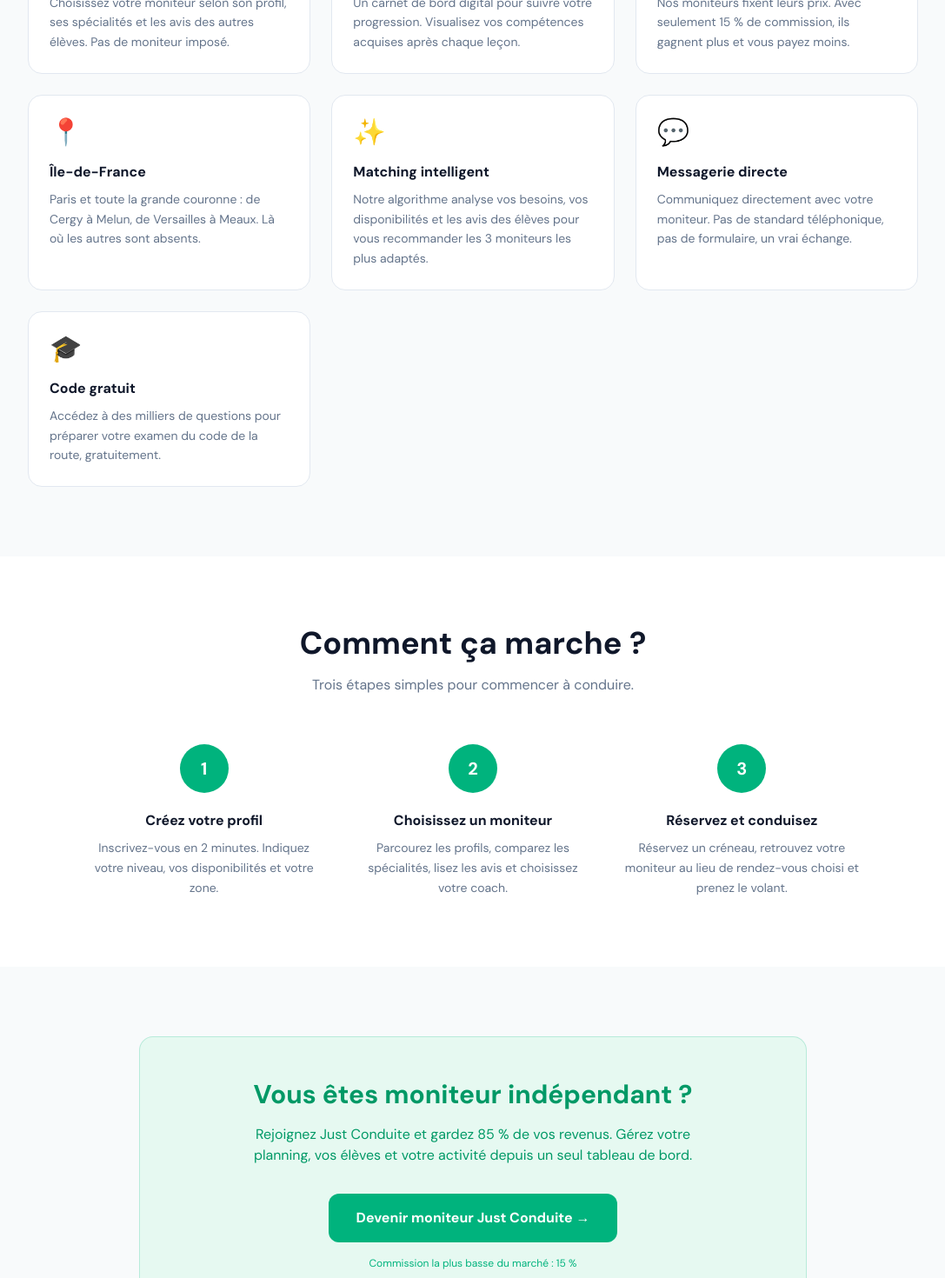
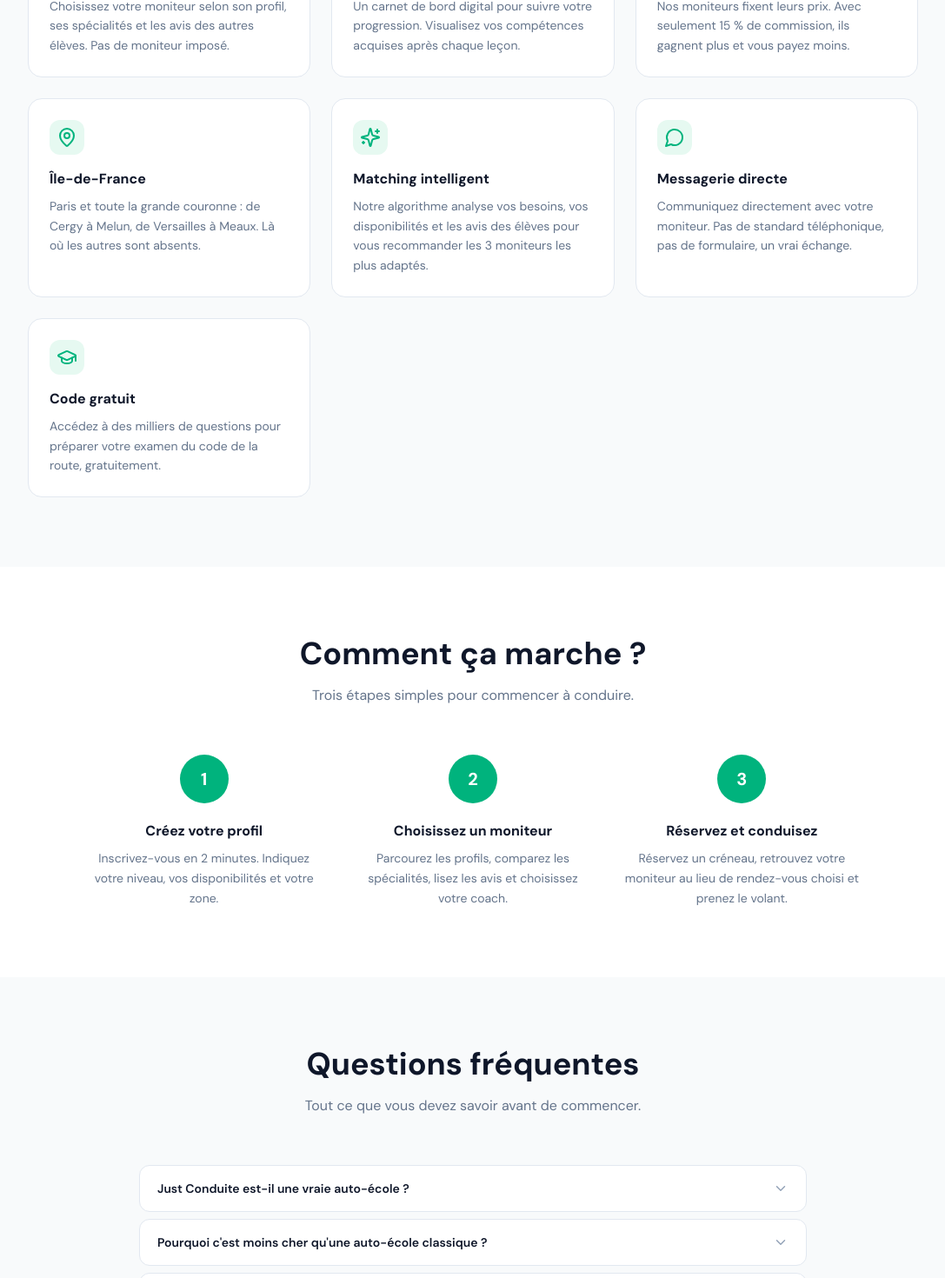
Before and after one commit to Wallace-93/easydrive, a Next.js app: page / in a window 1280 px wide. Shown: the part 1330-2800 px from the top of the page at 87% size, without its empty margins (96-1183 px from the left). Built offline with nearby package versions, Linux system fonts and the light colour scheme; no server answers.

Commit message:
icones Lucide pro + FAQ homepage

```diff
--- a/app/messages/[reservationId]/page.tsx
+++ b/app/messages/[reservationId]/page.tsx
@@ -5,6 +5,7 @@ export const dynamic = "force-dynamic"
 import { useState, useEffect, useRef, use } from "react"
 import { createClient } from "@/lib/supabase-client"
 import Link from "next/link"
+import { MessageCircle } from "lucide-react"
 
 type Message = {
   id: string
@@ -154,7 +155,7 @@ export default function Conversation({ params }: { params: Promise<{ reservation
         <div className="max-w-2xl mx-auto px-4 py-6 flex flex-col gap-3">
           {messages.length === 0 && (
             <div className="text-center py-12">
-              <p className="text-3xl mb-3">💬</p>
+              <MessageCircle size={32} style={{ color: "var(--color-text-muted)", margin: "0 auto 12px" }} />
               <p className="text-sm" style={{ color: "var(--color-text-muted)" }}>
                 Aucun message. Envoyez le premier !
               </p>
--- a/app/messages/page.tsx
+++ b/app/messages/page.tsx
@@ -5,6 +5,7 @@ export const dynamic = "force-dynamic"
 import { useState, useEffect } from "react"
 import { createClient } from "@/lib/supabase-client"
 import Link from "next/link"
+import { MessageCircle } from "lucide-react"
 
 type Conversation = {
   reservation_id: string
@@ -153,7 +154,7 @@ export default function Messages() {
 
         {conversations.length === 0 ? (
           <div className="rounded-2xl p-8 text-center" style={{ background: "var(--color-surface)", border: "1px solid var(--color-border)" }}>
-            <p className="text-3xl mb-3">💬</p>
+            <MessageCircle size={32} style={{ color: "var(--color-text-muted)", margin: "0 auto 12px" }} />
             <p className="text-sm font-semibold mb-1">Aucune conversation</p>
             <p className="text-xs" style={{ color: "var(--color-text-muted)" }}>
               {role === "eleve"
--- a/app/page.tsx
+++ b/app/page.tsx
@@ -3,6 +3,7 @@
 import { useState, useEffect } from "react"
 import { createClient } from "@/lib/supabase-client"
 import Link from "next/link"
+import { Target, BarChart3, Coins, MapPin, Sparkles, MessageCircle, GraduationCap, Car, Users, Clock, Shield, Zap, ChevronDown } from "lucide-react"
 
 const SLOGANS = [
   { debut: "Choisissez votre moniteur,", accent: "pas votre auto-école." },
@@ -54,6 +55,88 @@ function SloganCarousel() {
   )
 }
 
+const FAQ_ITEMS = [
+  {
+    question: "Just Conduite est-il une vraie auto-école ?",
+    reponse: "Just Conduite est une plateforme de mise en relation entre des élèves et des moniteurs indépendants diplômés d'État (BEPECASER ou Titre Pro ECSR). Chaque moniteur est vérifié avant d'être activé sur la plateforme. Vous bénéficiez du même cadre légal qu'en auto-école traditionnelle, avec plus de flexibilité et des tarifs plus justes.",
+  },
+  {
+    question: "Pourquoi c'est moins cher qu'une auto-école classique ?",
+    reponse: "Une auto-école traditionnelle a des charges importantes : loyer, secrétariat, gestion du parc de véhicules. Ces coûts se répercutent sur le prix de vos leçons. Chez Just Conduite, le moniteur travaille en indépendant et nous ne prélevons que 15 % de commission (contre 40 à 50 % chez nos concurrents en ligne). Le résultat : le moniteur gagne plus, et vous payez moins.",
+  },
+  {
+    question: "Les moniteurs sont-ils vraiment qualifiés ?",
+    reponse: "Absolument. Chaque moniteur doit fournir son diplôme (BEPECASER ou Titre Pro ECSR) lors de son inscription. Notre équipe vérifie chaque document avant d'activer le profil. De plus, les avis laissés par les élèves après chaque leçon garantissent un niveau de qualité constant.",
+  },
+  {
+    question: "Le code de la route est vraiment gratuit ?",
+    reponse: "Oui, l'accès à notre entraînement au code de la route est entièrement gratuit, sans limite de temps ni de tentatives. Vous avez accès à des dizaines de questions réparties en 10 thèmes officiels, des examens blancs et un suivi de votre progression. Pas besoin de créer un compte pour commencer.",
+  },
+  {
+    question: "Que se passe-t-il si je ne suis pas satisfait de mon moniteur ?",
+    reponse: "Vous n'avez aucun engagement. Vous pouvez changer de moniteur à tout moment, sans frais et sans justification. C'est l'un des avantages majeurs de Just Conduite par rapport aux auto-écoles traditionnelles où vous êtes lié à un seul établissement.",
+  },
+  {
+    question: "Comment se passe la réservation ?",
+    reponse: "Vous choisissez votre moniteur, sélectionnez une date, un créneau horaire et un lieu de rendez-vous. Le moniteur reçoit votre demande et la confirme sous 24 heures. Vous pouvez réserver des leçons de 1 ou 2 heures, jusqu'à 22 heures le soir.",
+  },
+  {
+    question: "Qui fournit le véhicule pour les leçons ?",
+    reponse: "Le moniteur dispose de son propre véhicule à double commande, équipé pour l'enseignement de la conduite. Certains moniteurs proposent également la location de leur véhicule à d'autres enseignants via notre marketplace dédiée.",
+  },
+  {
+    question: "Comment Just Conduite se compare à Ornikar ou En Voiture Simone ?",
+    reponse: "La différence principale est la commission. Ornikar et En Voiture Simone prélèvent 40 à 50 % sur chaque heure de leçon, ce qui oblige les moniteurs à augmenter leurs tarifs. Chez Just Conduite, la commission est de 15 %. Résultat : les moniteurs sont mieux rémunérés, plus motivés, et vos leçons coûtent moins cher. De plus, nous nous concentrons sur l'Île-de-France, y compris la grande couronne souvent délaissée par les plateformes nationales.",
+  },
+  {
+    question: "Puis-je passer l'examen avec Just Conduite ?",
+    reponse: "Votre moniteur vous prépare à l'examen et vous accompagne dans les démarches. L'inscription à l'examen du permis se fait sur le site de l'ANTS (Agence Nationale des Titres Sécurisés). Votre moniteur peut vous guider dans cette procédure si besoin.",
+  },
+  {
+    question: "Quels moyens de paiement acceptez-vous ?",
+    reponse: "Le paiement se fait directement entre vous et votre moniteur. Nous travaillons actuellement à l'intégration d'un système de paiement en ligne sécurisé pour simplifier les transactions. Les demandeurs d'emploi peuvent utiliser leur CPF pour financer leur formation.",
+  },
+]
+
+function FaqAccordion() {
+  const [ouvert, setOuvert] = useState<number | null>(null)
+
+  return (
+    <div className="flex flex-col gap-2">
+      {FAQ_ITEMS.map((item, i) => (
+        <div key={i} className="rounded-xl overflow-hidden" style={{ background: "var(--color-surface)", border: "1px solid var(--color-border)" }}>
+          <button
+            onClick={() => setOuvert(ouvert === i ? null : i)}
+            className="w-full flex items-center justify-between gap-4 px-5 py-4 text-left"
+            style={{ background: "none", border: "none", cursor: "pointer" }}
+          >
+            <span className="text-sm font-semibold" style={{ color: "var(--color-text)" }}>{item.question}</span>
+            <ChevronDown
+              size={18}
+              style={{
+                color: "var(--color-text-muted)",
+                flexShrink: 0,
+                transition: "transform 0.3s ease",
+                transform: ouvert === i ? "rotate(180deg)" : "rotate(0deg)",
+              }}
+            />
+          </button>
+          <div style={{
+            maxHeight: ouvert === i ? "500px" : "0px",
+            overflow: "hidden",
+            transition: "max-height 0.3s ease, padding 0.3s ease",
+          }}>
+            <p className="text-sm leading-relaxed px-5 pb-4" style={{ color: "var(--color-text-secondary)" }}>
+              {item.reponse}
+            </p>
+          </div>
+        </div>
+      ))}
+    </div>
+  )
+}
+
+
 export default function Home() {
   const [user, setUser] = useState<any>(null)
 
@@ -78,6 +161,7 @@ export default function Home() {
             <a href="#fonctionnement" className="text-sm font-medium" style={{ color: "var(--color-text-secondary)", textDecoration: "none" }}>Comment ça marche</a>
             <a href="#moniteurs" className="text-sm font-medium" style={{ color: "var(--color-text-secondary)", textDecoration: "none" }}>Moniteurs</a>
             <Link href="/code" className="text-sm font-medium" style={{ color: "var(--color-text-secondary)", textDecoration: "none" }}>Code gratuit</Link>
+            <a href="#faq" className="text-sm font-medium" style={{ color: "var(--color-text-secondary)", textDecoration: "none" }}>FAQ</a>
           </nav>
           <div className="flex items-center gap-3">
             {user ? (
@@ -101,7 +185,7 @@ export default function Home() {
         <div className="max-w-3xl mx-auto text-center">
           <div className="inline-flex items-center gap-2 px-4 py-1.5 rounded-full mb-6 text-xs font-semibold"
             style={{ background: "var(--color-primary-light)", color: "var(--color-primary-dark)" }}>
-            🚗 La nouvelle auto-école en Île-de-France
+            La nouvelle auto-école en Île-de-France
           </div>
           <SloganCarousel />
           <p className="text-lg sm:text-xl leading-relaxed mb-10 max-w-2xl mx-auto" style={{ color: "var(--color-text-secondary)" }}>
@@ -155,43 +239,43 @@ export default function Home() {
           <div className="grid sm:grid-cols-2 lg:grid-cols-3 gap-6">
             {[
               {
-                icon: "🎯",
+                icon: <Target size={24} />,
                 titre: "Le moniteur-coach",
                 desc: "Choisissez votre moniteur selon son profil, ses spécialités et les avis des autres élèves. Pas de moniteur imposé.",
               },
               {
-                icon: "📊",
+                icon: <BarChart3 size={24} />,
                 titre: "Suivi pédagogique",
                 desc: "Un carnet de bord digital pour suivre votre progression. Visualisez vos compétences acquises après chaque leçon.",
               },
               {
-                icon: "💰",
+                icon: <Coins size={24} />,
                 titre: "Tarifs justes",
                 desc: "Nos moniteurs fixent leurs prix. Avec seulement 15 % de commission, ils gagnent plus et vous payez moins.",
               },
               {
-                icon: "📍",
+                icon: <MapPin size={24} />,
                 titre: "Île-de-France",
                 desc: "Paris et toute la grande couronne : de Cergy à Melun, de Versailles à Meaux. Là où les autres sont absents.",
               },
               {
-                icon: "✨",
+                icon: <Sparkles size={24} />,
                 titre: "Matching intelligent",
                 desc: "Notre algorithme analyse vos besoins, vos disponibilités et les avis des élèves pour vous recommander les 3 moniteurs les plus adaptés.",
               },
               {
-                icon: "💬",
+                icon: <MessageCircle size={24} />,
                 titre: "Messagerie directe",
                 desc: "Communiquez directement avec votre moniteur. Pas de standard téléphonique, pas de formulaire, un vrai échange.",
               },
               {
-                icon: "🎓",
+                icon: <GraduationCap size={24} />,
                 titre: "Code gratuit",
                 desc: "Accédez à des milliers de questions pour préparer votre examen du code de la route, gratuitement.",
               },
             ].map(a => (
               <div key={a.titre} className="rounded-2xl p-6" style={{ background: "var(--color-surface)", border: "1px solid var(--color-border)" }}>
-                <span className="text-3xl">{a.icon}</span>
+                <div className="w-10 h-10 rounded-xl flex items-center justify-center" style={{ background: "var(--color-primary-light)", color: "var(--color-primary)" }}>{a.icon}</div>
                 <h3 className="text-base font-bold mt-4 mb-2">{a.titre}</h3>
                 <p className="text-sm leading-relaxed" style={{ color: "var(--color-text-secondary)" }}>{a.desc}</p>
               </div>
@@ -243,6 +327,23 @@ export default function Home() {
         </div>
       </section>
 
+
+      {/* FAQ */}
+      <section id="faq" className="py-20 px-4 sm:px-6">
+        <div className="max-w-3xl mx-auto">
+          <div className="text-center mb-14">
+            <h2 className="text-3xl sm:text-4xl font-extrabold mb-4" style={{ fontFamily: "var(--font-display)" }}>
+              Questions fréquentes
+            </h2>
+            <p className="text-base max-w-xl mx-auto" style={{ color: "var(--color-text-secondary)" }}>
+              Tout ce que vous devez savoir avant de commencer.
+            </p>
+          </div>
+
+          <FaqAccordion />
+        </div>
+      </section>
+
       {/* CTA Moniteurs */}
       <section id="moniteurs" className="py-20 px-4 sm:px-6">
         <div className="max-w-3xl mx-auto">
--- a/app/vehicules/[id]/page.tsx
+++ b/app/vehicules/[id]/page.tsx
@@ -5,6 +5,7 @@ export const dynamic = "force-dynamic"
 import { useState, useEffect, use } from "react"
 import { createClient } from "@/lib/supabase-client"
 import Link from "next/link"
+import { Car } from "lucide-react"
 
 type Vehicule = {
   id: string
@@ -98,7 +99,7 @@ export default function DetailVehicule({ params }: { params: Promise<{ id: strin
           {v.photo_url ? (
             <img src={v.photo_url} alt={`${v.marque} ${v.modele}`} className="w-full h-full object-cover" />
           ) : (
-            <span className="text-6xl">🚗</span>
+            <Car size={56} style={{ color: "var(--color-text-muted)" }} />
           )}
         </div>
 
--- a/app/vehicules/page.tsx
+++ b/app/vehicules/page.tsx
@@ -5,6 +5,7 @@ export const dynamic = "force-dynamic"
 import { useState, useEffect } from "react"
 import { createClient } from "@/lib/supabase-client"
 import Link from "next/link"
+import { Car } from "lucide-react"
 
 type Vehicule = {
   id: string
@@ -141,7 +142,7 @@ export default function Vehicules() {
           </div>
         ) : vehiculesFiltres.length === 0 ? (
           <div className="text-center py-20">
-            <p className="text-3xl mb-4">🚗</p>
+            <Car size={32} style={{ color: "var(--color-text-muted)", margin: "0 auto 12px" }} />
             <p className="text-lg font-semibold mb-2">Aucun véhicule disponible</p>
             <p className="text-sm mb-6" style={{ color: "var(--color-text-muted)" }}>
               {vehicules.length === 0
@@ -167,7 +168,7 @@ export default function Vehicules() {
                     {v.photo_url ? (
                       <img src={v.photo_url} alt={`${v.marque} ${v.modele}`} className="w-full h-40 object-cover" />
                     ) : (
-                      <span className="text-4xl">🚗</span>
+                      <Car size={36} style={{ color: "var(--color-text-muted)" }} />
                     )}
                   </div>
                   <div className="p-4">
```
Also changed, not shown: app/admin/page.tsx (+14 -13 lines), app/code/page.tsx (+24 -1 lines), app/dashboard/eleve/page.tsx (+12 -11 lines), app/dashboard/moniteur/page.tsx (+8 -7 lines), app/progression/page.tsx (+18 -6 lines), data/questions-code.ts (+10 -10 lines).
